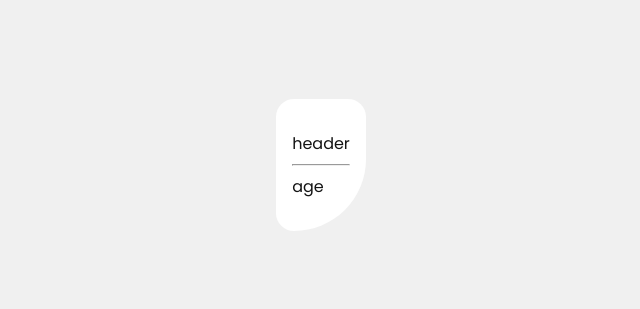
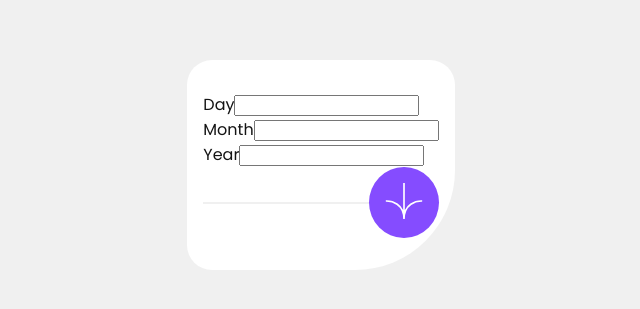
Before and after one commit to simonem-f/FEM-age-calculator, a React (Create React App) app: page / in a window 1280 px wide. Shown: the part 235-544 px from the top of the page, without its empty margins (319-959 px from the left). Built offline with nearby package versions, Linux system fonts and the light colour scheme.

Commit message:
add separator

```diff
--- a/src/App.js
+++ b/src/App.js
@@ -1,11 +1,14 @@
 import './App.css';
+import AgeForm from './components/AgeForm.js'
+import AgeSeparator from './components/AgeSeparator.js'
+//import AgeCalculation from './components/AgeCalculation.js'
 
 function App() {
   return (
     <div className="App">
-      header
-      <hr/>
-      age
+      <AgeForm/>
+      <AgeSeparator/>
+      {/*<AgeCalculation/>*/}
     </div>
   );
 }
--- /dev/null
+++ b/src/components/AgeForm.js
@@ -0,0 +1,24 @@
+import './AgeForm.css';
+
+function AgeForm(props) {
+  return (
+    <div className="AgeForm">
+			<form>
+				<div>
+					<label>Day</label>
+					<input></input>
+				</div>
+				<div>
+					<label>Month</label>
+					<input></input>
+				</div>
+				<div>
+					<label>Year</label>
+					<input></input>
+				</div>
+			</form>
+    </div>
+  );
+}
+
+export default AgeForm;
--- /dev/null
+++ b/src/components/AgeSeparator.css
@@ -0,0 +1,39 @@
+.AgeSeparator {
+	display: grid;
+	align-items: center;
+}
+
+.AgeSeparator > * {
+	grid-row: 1 / -1;
+	grid-column: 1 / -1;
+}
+
+hr {
+	height: 2px;
+	width: 100%;
+	border: none;
+	background-color: var(--off-white);
+}
+
+button {
+	border: none;
+	border-radius: 50%;
+	width: 70px;
+	background-color: var(--clr-accent);
+	aspect-ratio: 1;
+	padding: 1rem;
+	margin-left: auto;
+	cursor: pointer;
+	transition: background-color 250ms ease;
+}
+
+button:focus-within,
+button:hover {
+	background-color: var(--off-black);
+}
+
+@media screen and (max-width: 600px) {
+	button {
+		margin: auto;
+	}
+}
--- /dev/null
+++ b/src/components/AgeSeparator.js
@@ -0,0 +1,13 @@
+import './AgeSeparator.css';
+import arrow from '../assets/icon-arrow.svg'
+
+function AgeSeparator(props) {
+  return (
+    <div className="AgeSeparator">
+			<hr/>
+			<button type="button"><img alt='submit-arrow-button' src={arrow}></img></button>
+    </div>
+  );
+}
+
+export default AgeSeparator;
--- a/src/index.css
+++ b/src/index.css
@@ -25,3 +25,7 @@ body {
 	place-items: center;
 	background-color: var(--off-white);
 }
+
+img {
+	width: 100%;
+}
```
Also changed, not shown: src/components/AgeForm.css (added).
